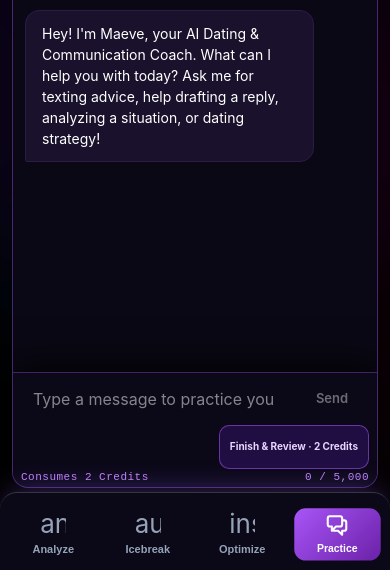
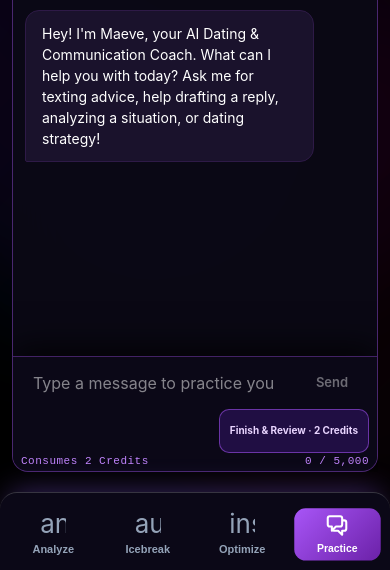
Before and after one commit to viveks012000-maker/Wingman, a website: page app.html in a window 390 px wide. Both pictures are taken after a click on the button "Practice". Shown: the part 274-844 px from the top of the page. Drawn offline with Linux system fonts and the light colour scheme.

Commit message:
fix: restore mobile scroll and chat clearance

```diff
--- a/style.css
+++ b/style.css
@@ -100,6 +100,8 @@ select,
         width: 100% !important;
         max-width: 100% !important;
         overflow-x: hidden !important;
+        overflow-y: auto !important;
+        touch-action: pan-y;
         overscroll-behavior-x: none;
         scroll-behavior: auto !important;
     }
@@ -601,7 +603,7 @@ select,
         display: flex;
         flex-direction: column;
         flex: 0 0 auto !important;
-        height: max(0px, calc(var(--wingman-visual-height) - var(--wingman-mobile-header-total-height) - var(--wingman-mobile-bottom-clearance))) !important;
+        height: max(0px, calc(var(--wingman-visual-height) - var(--wingman-mobile-header-total-height) - var(--wingman-mobile-bottom-clearance) - 16px)) !important;
         max-height: none !important;
         min-height: 0 !important;
         padding: 0 0 16px !important;
```
Also changed, not shown: tests/mobile_presentation_qa.test.js (+22 -0 lines).
